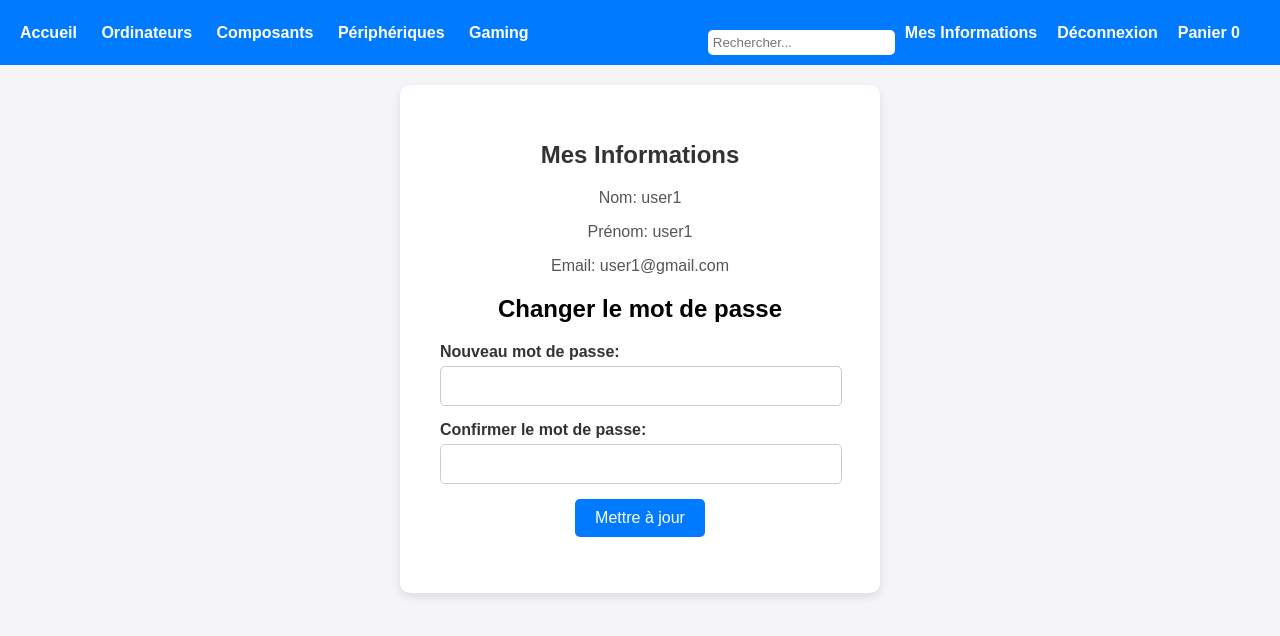
After one commit to MohamedB94/Ecom3, a PHP site: page /mes_informations.php in a window 1280 px wide. The commit adds this page. Shown: the top 636 px of the page. Run offline with PHP 8.4, Linux system fonts and the light colour scheme; a user stored in the database is signed in.

Commit message:
ajout des users infos

```diff
--- a/connexion.php
+++ b/connexion.php
@@ -32,6 +32,7 @@ if ($_SERVER['REQUEST_METHOD'] == 'POST') {
             // Si le mot de passe est correct, initialisation de la session
             $_SESSION['nom'] = $user['nom'];
             $_SESSION['prenom'] = $user['prenom'];
+            $_SESSION['email'] = $user['email'];
             // Redirection vers la page d'accueil
             header('Location: index.php');
             exit();
--- a/index.php
+++ b/index.php
@@ -45,6 +45,7 @@ session_start();
             <div class="user-actions d-flex align-items-center">
                 <?php
                 if (isset($_SESSION['prenom']) && isset($_SESSION['nom'])) {
+                    echo '<a href="mes_informations.php" class="btn btn-info mr-2">Mes Informations</a>';
                     echo '<a href="deconnexion.php" class="btn btn-danger mr-2">Déconnexion</a>';
                 } else {
                     echo '<a href="Connexion.html" class="btn btn-primary mr-2">Connexion</a>';
--- /dev/null
+++ b/mes_informations.php
@@ -0,0 +1,182 @@
+<?php
+   session_start();
+   require 'config.php';
+
+   if (!isset($_SESSION['nom']) || !isset($_SESSION['prenom'])) {
+       header('Location: Connexion.html');
+       exit();
+   }
+
+   $message = '';
+
+   if ($_SERVER['REQUEST_METHOD'] == 'POST') {
+       $nouveau_mdp = htmlspecialchars($_POST['nouveau_mdp']);
+       $confirmer_mdp = htmlspecialchars($_POST['confirmer_mdp']);
+
+       if ($nouveau_mdp === $confirmer_mdp) {
+           $mdp_hache = password_hash($nouveau_mdp, PASSWORD_BCRYPT);
+           $email = $_SESSION['email'];
+
+           $conn = new mysqli(DB_HOST, DB_USER, DB_PASSWORD, DB_NAME);
+           if ($conn->connect_error) {
+               die("Connexion échouée: " . $conn->connect_error);
+           }
+
+           $sql = "UPDATE utilisateur SET mdp=? WHERE email=?";
+           $stmt = $conn->prepare($sql);
+           $stmt->bind_param("ss", $mdp_hache, $email);
+
+           if ($stmt->execute()) {
+               $message = "Informations mises à jour avec succès.";
+           } else {
+               $message = "Erreur lors de la mise à jour des informations.";
+           }
+
+           $stmt->close();
+           $conn->close();
+       } else {
+           $message = "Les mots de passe ne correspondent pas.";
+       }
+   }
+   ?>
+
+   <!DOCTYPE html>
+   <html lang="fr">
+   <head>
+       <meta charset="UTF-8">
+       <meta name="viewport" content="width=device-width, initial-scale=1.0">
+       <title>Mes Informations</title>
+       <style>
+           body {
+               font-family: 'Arial', sans-serif;
+               background-color: #f4f4f9;
+               margin: 0;
+           }
+
+           header {
+               background-color: #007bff;
+               color: white;
+               padding: 10px 20px;
+               display: flex;
+               justify-content: space-between;
+               align-items: center;
+           }
+
+           header a {
+               color: white;
+               text-decoration: none;
+               font-weight: bold;
+               margin-right: 20px;
+           }
+
+           .container {
+               background-color: white;
+               padding: 40px;
+               border-radius: 10px;
+               box-shadow: 0 4px 8px rgba(0, 0, 0, 0.1);
+               width: 400px;
+               margin: 20px auto;
+               text-align: center;
+           }
+
+           h1 {
+               color: #333;
+               margin-bottom: 20px;
+               font-size: 24px;
+           }
+
+           p {
+               color: #555;
+               margin-bottom: 10px;
+           }
+
+           form {
+               margin-top: 20px;
+           }
+
+           label {
+               display: block;
+               margin-bottom: 5px;
+               font-weight: bold;
+               color: #333;
+               text-align: left;
+           }
+
+           input[type="password"] {
+               width: calc(100% - 20px);
+               padding: 10px;
+               margin-bottom: 15px;
+               border: 1px solid #ccc;
+               border-radius: 5px;
+               font-size: 16px;
+           }
+
+           button {
+               background-color: #007bff;
+               color: white;
+               border: none;
+               padding: 10px 20px;
+               border-radius: 5px;
+               cursor: pointer;
+               font-size: 16px;
+               transition: background-color 0.3s ease;
+           }
+
+           button:hover {
+               background-color: #0056b3;
+           }
+
+           .search-bar {
+               display: flex;
+               align-items: center;
+           }
+
+           .search-bar input[type="text"] {
+               padding: 5px;
+               border-radius: 5px;
+               border: none;
+               margin-right: 10px;
+           }
+       </style>
+   </head>
+   <body>
+       <header>
+           <div>
+               <a href="index.php">Accueil</a>
+               <a href="ordinateurs.php">Ordinateurs</a>
+               <a href="composants.php">Composants</a>
+               <a href="peripheriques.php">Périphériques</a>
+               <a href="gaming.php">Gaming</a>
+           </div>
+           <div class="search-bar">
+               <form id="searchForm" action="recherche.php" method="GET">
+                   <input type="text" name="query" placeholder="Rechercher...">
+               </form>
+               <?php if (isset($_SESSION['prenom']) && isset($_SESSION['nom'])): ?>
+                   <a href="mes_informations.php">Mes Informations</a>
+                   <a href="deconnexion.php" class="btn btn-danger">Déconnexion</a>
+               <?php else: ?>
+                   <a href="Connexion.html" class="btn btn-primary">Connexion</a>
+                   <a href="Inscription.html" class="btn btn-secondary">Inscription</a>
+               <?php endif; ?>
+               <a href="panier.php" class="btn btn-warning">Panier <span id="cart-count"><?= isset($_SESSION['panier']) ? count($_SESSION['panier']) : 0 ?></span></a>
+           </div>
+       </header>
+       <div class="container">
+           <h1>Mes Informations</h1>
+           <p>Nom: <?= $_SESSION['nom'] ?></p>
+           <p>Prénom: <?= $_SESSION['prenom'] ?></p>
+           <p>Email: <?= $_SESSION['email'] ?></p>
+
+           <h2>Changer le mot de passe</h2>
+           <form action="mes_informations.php" method="POST">
+               <label for="nouveau_mdp">Nouveau mot de passe:</label>
+               <input type="password" id="nouveau_mdp" name="nouveau_mdp" required>
+               <label for="confirmer_mdp">Confirmer le mot de passe:</label>
+               <input type="password" id="confirmer_mdp" name="confirmer_mdp" required>
+               <button type="submit" class="btn btn-primary">Mettre à jour</button>
+           </form>
+           <p><?= $message ?></p>
+       </div>
+   </body>
+   </html>
--- a/recherche.php
+++ b/recherche.php
@@ -175,3 +175,6 @@ session_start();
     </script>
 </body>
 </html>
+<?php
+include 'header.php';
+?>
```
